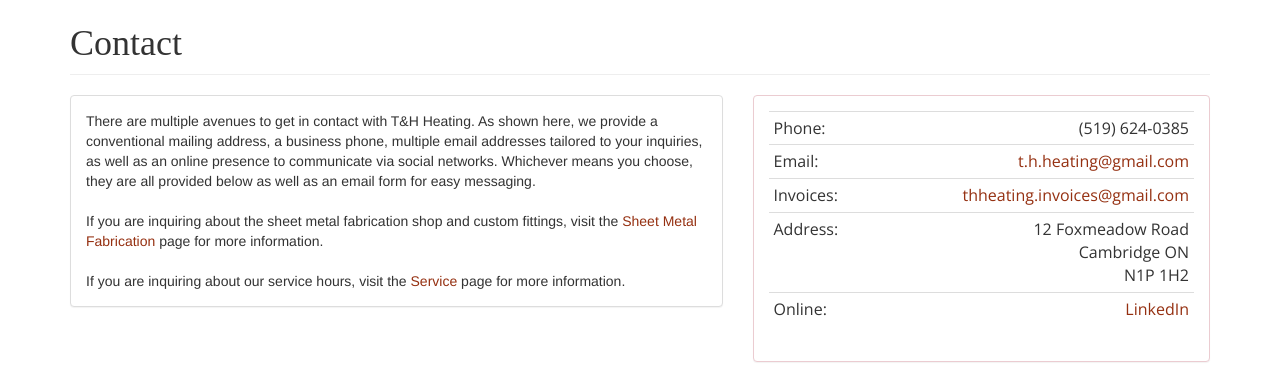
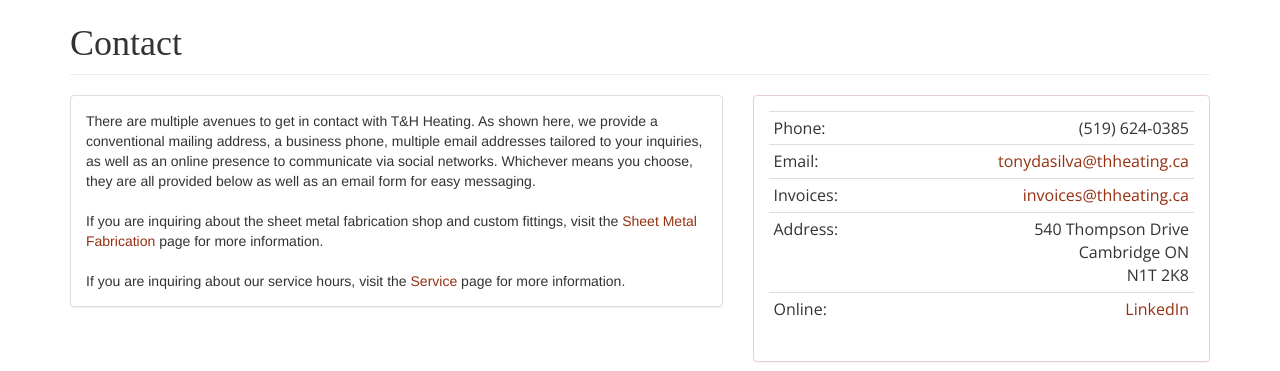
Before and after one commit to brandondasilva/thheating-old, a PHP site: page /contact/ in a window 1280 px wide. Shown: the part 51-422 px from the top of the page. Run offline with PHP 8.4, Linux system fonts and the light colour scheme; some libraries are stand-ins or nearby versions; some web fonts are replaced.

Commit message:
Updated contact information

```diff
--- a/contact/index.php
+++ b/contact/index.php
@@ -41,19 +41,20 @@
                 </tr>
                 <tr>
                   <td>Email:</td>
-                  <td align="right"><a href="mailto:t.h.heating@gmail.com">t.h.heating@gmail.com</a></td>
+                  <td align="right"><a href="mailto:tonydasilva@thheating.ca">tonydasilva@thheating.ca</a></td>
                 </tr>
                 <tr>
                   <td>Invoices:</td>
-                  <td align="right"><a href="mailto:thheating.invoices@gmail.com">thheating.invoices@gmail.com</a></td>
+                  <td align="right"><a href="mailto:thheating.invoices@gmail.com">invoices@thheating.ca</a></td>
                 </tr>
                 <tr>
                   <td valign="top">Address:</td>
-                  <td align="right">12 Foxmeadow Road<br>Cambridge ON<br>N1P 1H2</td>
+                  <td align="right">540 Thompson Drive<br>Cambridge ON<br>N1T 2K8</td>
                 </tr>
                 <tr>
                   <td valign="top">Online:</td>
                   <td align="right"><a href="http://www.linkedin.com/company/t&h-heating-and-air-conditioning-inc-?">LinkedIn</a></td>
+                </tr>
                 </table> <!-- End table -->
               </font>
             </div> <!-- End text body -->
```
Also changed, not shown: index.php (+4 -3 lines).
